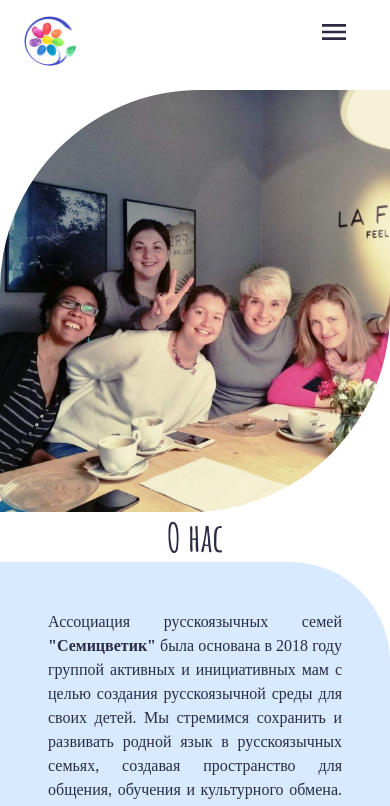
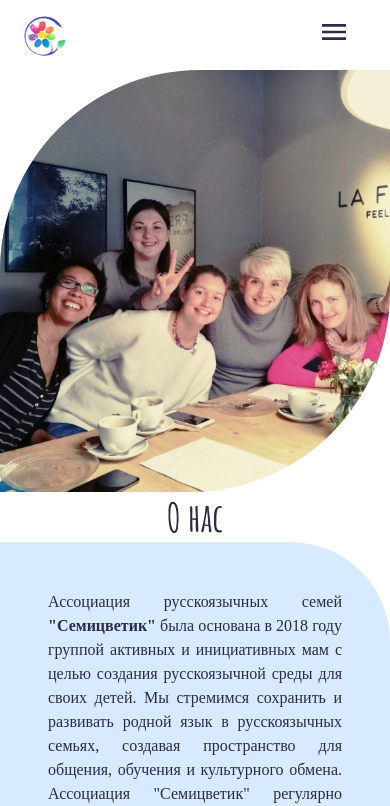
Before and after one commit to langedoc/Semitsvetik, a React (Vite) app in the folder semitsvetik/: page /about in a window 390 px wide. Shown: the top 806 px of the page. Built offline with nearby package versions, Linux system fonts and the light colour scheme; a web font is replaced by a local one.

Commit message:
style: adjusting header height and about page padding-top

```diff
--- a/semitsvetik/src/components/Navbar/Navbar.module.css
+++ b/semitsvetik/src/components/Navbar/Navbar.module.css
@@ -56,6 +56,7 @@ li {
     width: 50px;
     height: 50px;
 }
+
 .logo {
     object-fit: cover;
     border-radius: 50%;
@@ -70,6 +71,7 @@ li {
     header {
         padding: 1rem 1.5rem;
         gap: 0;
+        max-height: 60px;
     }
 
     nav {
@@ -86,6 +88,11 @@ li {
         gap: 1rem;
     }
 
+    .logoContainer {
+        width: 40px;
+        height: 40px;
+    }
+
     .menuIcon {
         display: block;
         font-size:2rem;
--- a/semitsvetik/src/pages/About/About.module.css
+++ b/semitsvetik/src/pages/About/About.module.css
@@ -60,7 +60,7 @@
 
 @media screen and (max-width: 768px) {
     .container {
-        padding: 90px 0 200px 0;
+        padding: 70px 0 200px 0;
         grid-template-columns: 1fr;
         grid-template-rows: repeat(3, 1fr) 50vh;
     }
```
